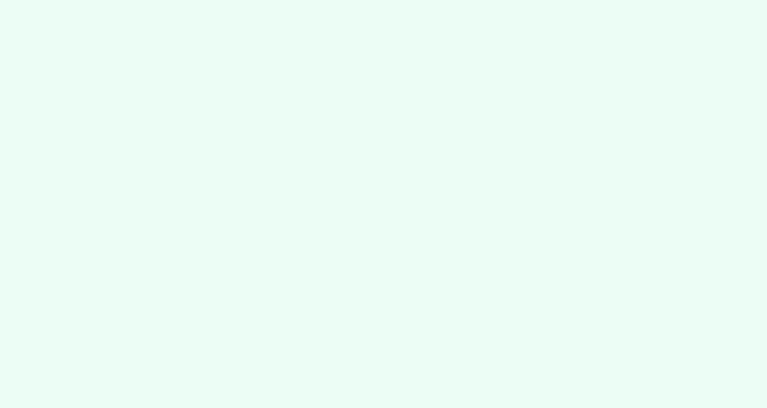
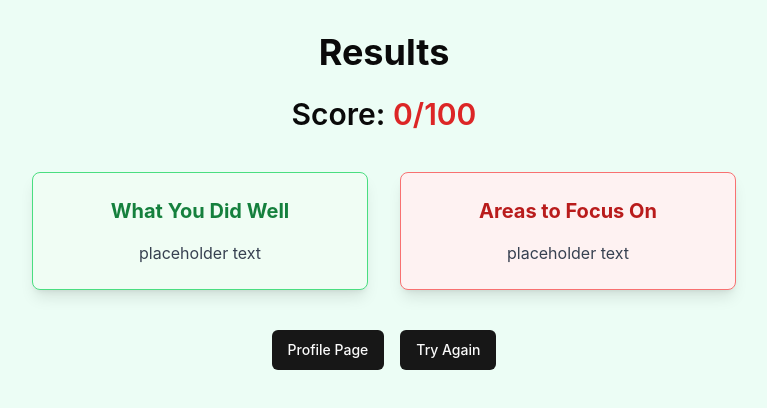
Before and after one commit to TristanTran23/feynfox, a React (Vite) app: page /results in a window 1280 px wide. Before the commit this address had no page. Shown: the top 408 px of the page, without its empty margins (256-1023 px from the left). Built offline with nearby package versions, Linux system fonts and the light colour scheme.

Commit message:
added basic routes

```diff
--- a/src/App.tsx
+++ b/src/App.tsx
@@ -1,14 +1,19 @@
 import React from 'react'
-import { BrowserRouter as Router, Routes, Route } from 'react-router-dom'
+import { BrowserRouter as Router, Route, Routes } from 'react-router-dom'
+
+import LoginPage from './component/home/login'
 import ProfileHome from './component/profile/profileHome'
-import VoiceRecorder from './component/talking/talking'
+import Results from './component/results/results'
+import Talking from './component/talking/talking'
 
 const App = () => {
   return (
     <Router>
       <Routes>
-        <Route path="/" element={<VoiceRecorder />} />
+        <Route path="/" element={<LoginPage />} />
         <Route path="/profile" element={<ProfileHome />} />
+        <Route path="/recording" element={<Talking />} />
+        <Route path="/results" element={<Results />} />
       </Routes>
     </Router>
   )
--- a/src/component/results/results.tsx
+++ b/src/component/results/results.tsx
@@ -45,10 +45,10 @@ const Results: React.FC = () => {
 
       {/* Navigation Buttons */}
       <div className="flex justify-center gap-4">
-        <Button onClick={() => (window.location.href = '/learning-page')}>
+        <Button onClick={() => (window.location.href = '/profile')}>
           Profile Page
         </Button>
-        <Button onClick={() => (window.location.href = '/try-page')}>
+        <Button onClick={() => (window.location.href = '/recording')}>
           Try Again
         </Button>
       </div>
```
